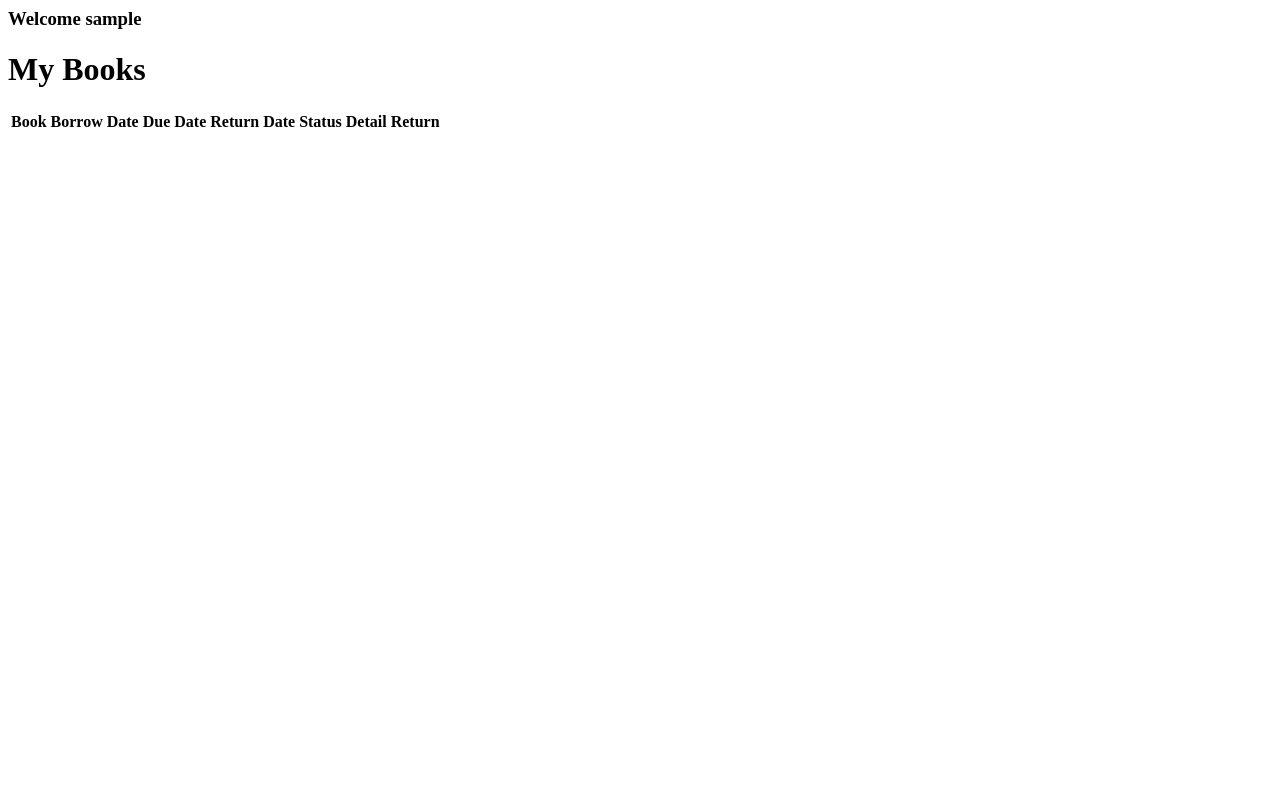
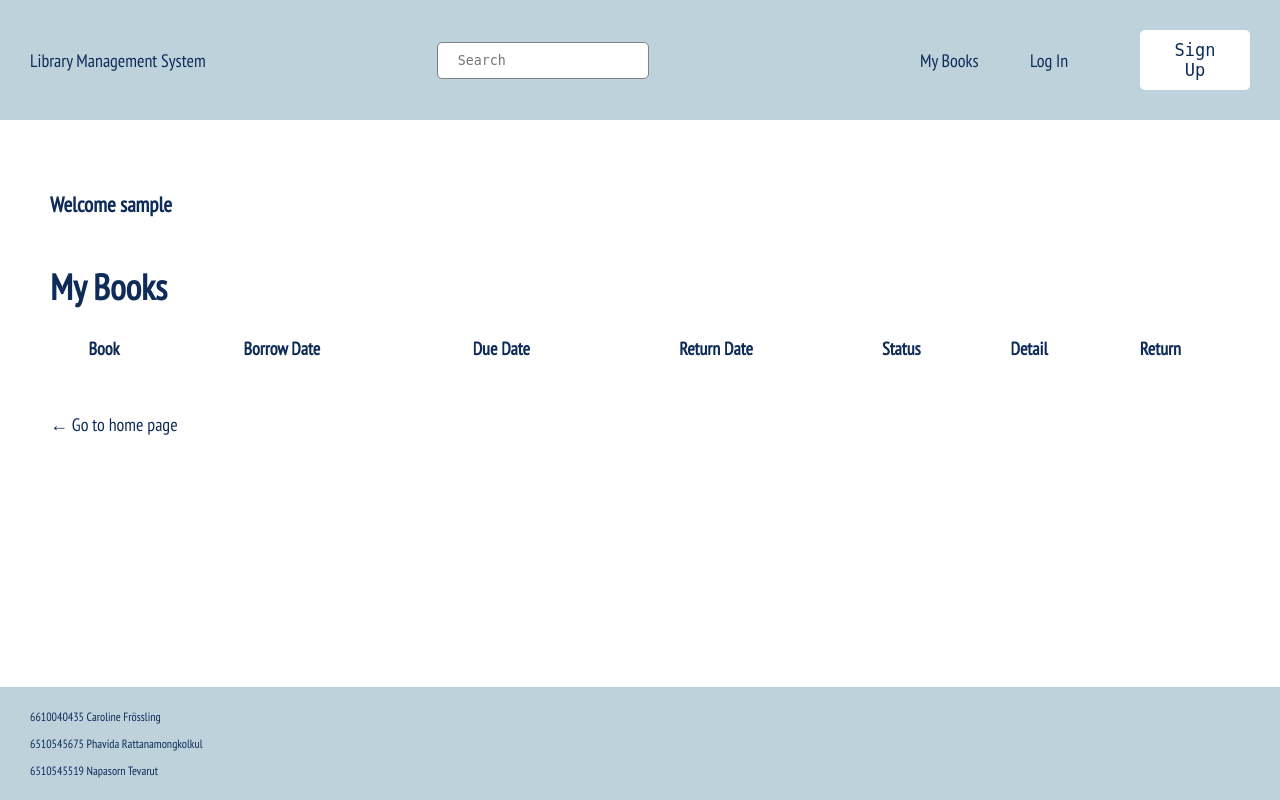
Before and after one commit to tnnpp/Library-Management-System, a Django app: page /library/mybook/ in a window 1280 px wide. Run offline with Django 4.2, Linux system fonts and the light colour scheme; the visitor is signed in with stand-in values (Sample User, id 1); data comes from the database, SQL or seed files in the repository; data that the repository does not hold is empty; parts of the project's set-up code (start-up, migrations or seed data) failed here and were passed over.

Commit message:
my-books page UI

```diff
--- a/mysite/library/static/css/layout.css
+++ b/mysite/library/static/css/layout.css
@@ -173,11 +173,26 @@ footer {
   vertical-align: top;
 }
 
-/* Search Page */
+/* Search Page, My Books Page */
 
-.search-container {
+.container {
   display: flex;
   flex-direction: column;
   padding: 50px;
   color: #0f2c59;
 }
+
+.link {
+  padding-top: 50px;
+}
+
+.table {
+  border-radius: 5px;
+}
+
+.table:nth-child(odd) {
+  background-color: #ffffff;
+}
+.table:nth-child(even) {
+  background-color: #f3f3f3;
+}
--- a/mysite/library/templates/library/my-books.html
+++ b/mysite/library/templates/library/my-books.html
@@ -1,7 +1,29 @@
+<!DOCTYPE html>
+<html lang="en">
+  <head>
+    <meta charset="UTF-8" />
+    <meta name="viewport" content="width=device-width, initial-scale=1.0" />
+    <title>Library Management System</title>
+    <link rel="stylesheet" href="../../static/css/layout.css" />
+  </head>
+  <body>
+    <header class="container-header">
+      <p>Library Management System</p>
+      <form method="post" action="{% url 'library:search' %}">
+        {% csrf_token %}
+        <input type="text" name="query" placeholder="Search" />
+      </form>
+      <div class="item-header-3">
+        <a href="{% url 'library:mybook' %}">My Books</a>
+        <a href="/accounts/login">Log In</a>
+        <a href="/signup"><button>Sign Up</button></a>
+      </div>
+    </header>
+    <main class="container">
       <h3>Welcome {{user}}</h3>
       <h1>My Books</h1>
       <!--Book list-->
-<table>
+      <table class="table">
         <tr>
           <th>Book</th>
           <th>Borrow Date</th>
@@ -18,11 +40,16 @@
           <td>{{borrow.dueDate}}</td>
           <td>{{borrow.returnDate}}</td>
           <td>{{borrow.status}}</td>
-        <td><a href="{% url 'library:book' borrow.bookID.id %}">Detail</a> </td>
           <td>
-            <form action="{% url 'library:return' borrow.bookID.id %}" method="post">
+            <a href="{% url 'library:book' borrow.bookID.id %}">Detail</a>
+          </td>
+          <td>
+            <form
+              action="{% url 'library:return' borrow.bookID.id %}"
+              method="post"
+            >
               {% csrf_token %}
-            <input type="submit" class="return_button" value="Return">
+              <input type="submit" class="return_button" value="Return" />
             </form>
           </td>
         </tr>
@@ -36,3 +63,14 @@
         {% endfor %}
       </ul>
       {% endif %}
+      <div class="link">
+        ← <a href="{% url 'library:home' %}"> Go to home page</a>
+      </div>
+    </main>
+    <footer>
+      <p>6610040435 Caroline Frössling</p>
+      <p>6510545675 Phavida Rattanamongkolkul</p>
+      <p>6510545519 Napasorn Tevarut</p>
+    </footer>
+  </body>
+</html>
--- a/mysite/library/templates/library/search.html
+++ b/mysite/library/templates/library/search.html
@@ -19,7 +19,7 @@
         <a href="/signup"><button>Sign Up</button></a>
       </div>
     </header>
-    <main class="search-container">
+    <main class="container">
       <h1>Search</h1>
       <form method="post" action="{% url 'library:search' %}">
         {% csrf_token %}
@@ -37,7 +37,9 @@
         <li>No books found</li>
         {% endfor %}
       </ul>
-      <div>← <a href="{% url 'library:home' %}"> Go to home page</a></div>
+      <div class="link">
+        ← <a href="{% url 'library:home' %}"> Go to home page</a>
+      </div>
     </main>
     <footer>
       <p>6610040435 Caroline Frössling</p>
```
Lines whose indentation alone changed are shown as unchanged.
